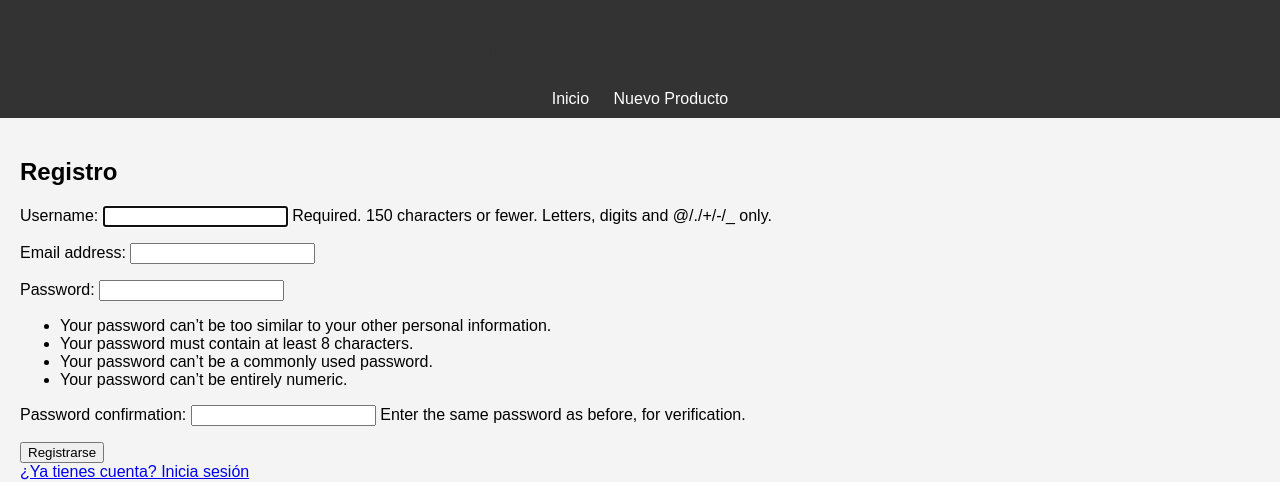
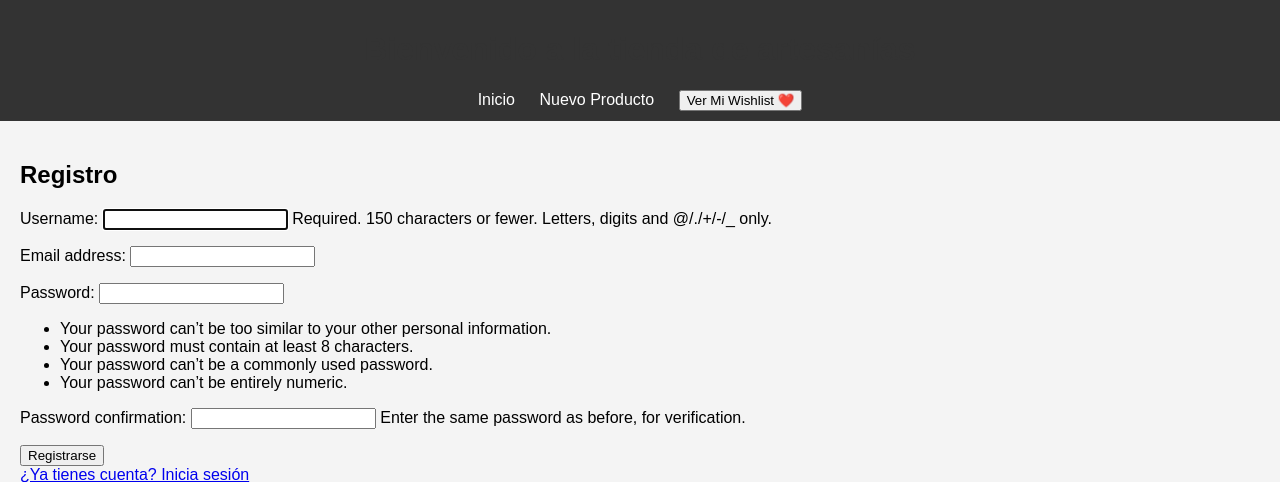
Before and after one commit to jmgarzonv/ARTE-SANO, a Django app: page /productos/registro/ in a window 1280 px wide. Shown: the top 482 px of the page. Run offline with Django 5.2, Linux system fonts and the light colour scheme.

Commit message:
Se agregaron productos

```diff
--- a/app/templates/base.html
+++ b/app/templates/base.html
@@ -15,6 +15,9 @@
         <nav>
             <a href="{% url 'lista_productos' %}">Inicio</a>
             <a href="{% url 'crear_producto' %}">Nuevo Producto</a>
+            <a href="{% url 'ver_wishlist' %}">
+                <button>Ver Mi Wishlist ❤️</button>
+            </a>
         </nav>
     </header>
 
```
Also changed, not shown: db.sqlite3.
